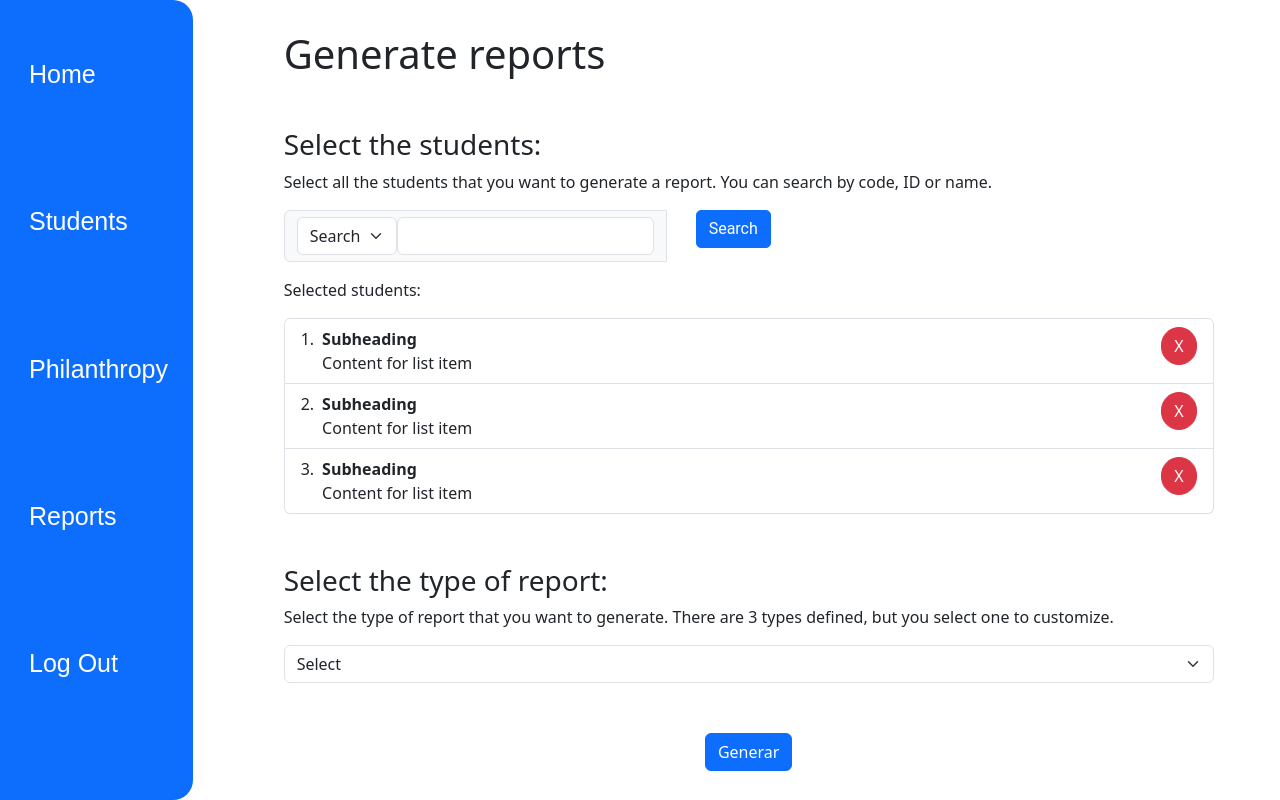
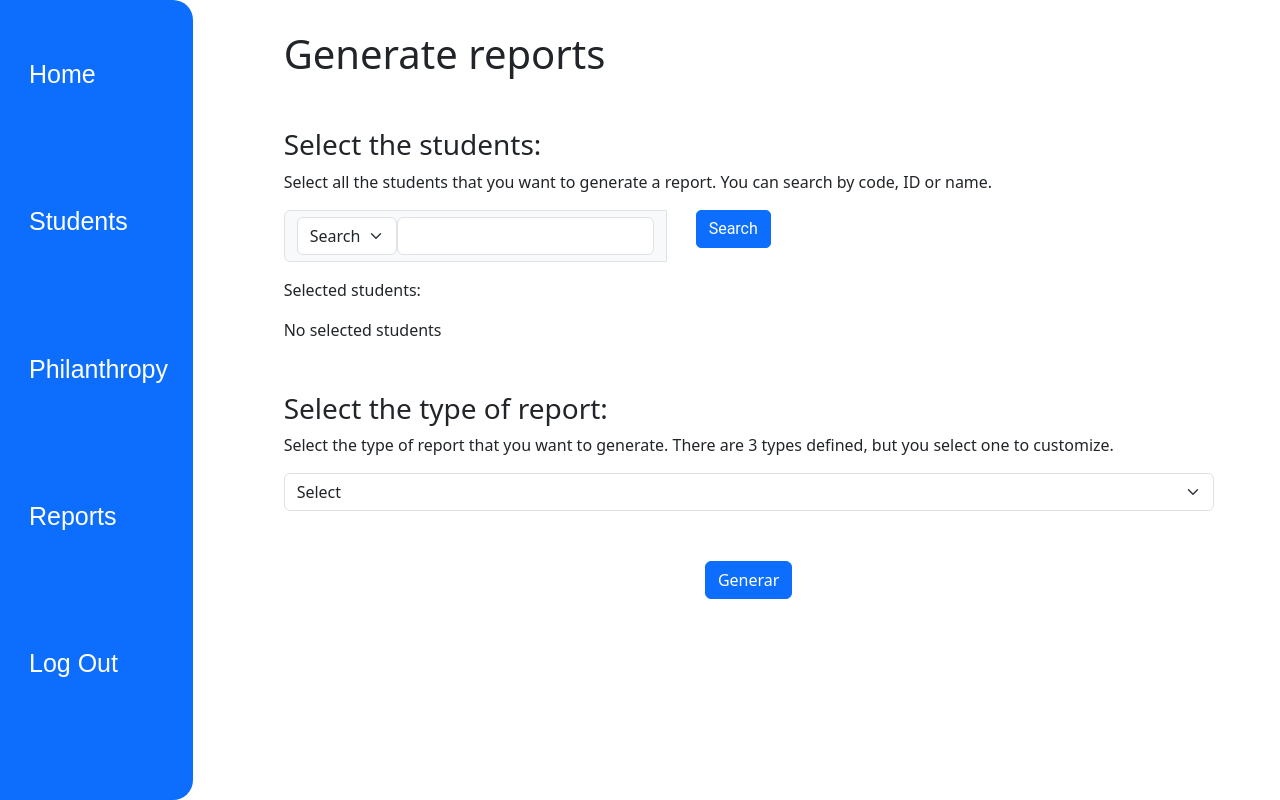
Before and after one commit to ICESI-PI1/icesi-filantrop-a-equipo-3, a Django app: page /reports/ in a window 1280 px wide. Run offline with Django 4.2, Linux system fonts and the light colour scheme.

Commit message:
feat(reports): Add function to students added

```diff
--- a/MSDE_App/static/script.js
+++ b/MSDE_App/static/script.js
@@ -13,3 +13,16 @@ function handleSearch() {
         }),
     })
 }
+
+function handleAddStudent(student) {
+    fetch('reports/add_student/', {
+        method: 'POST',
+        headers: {
+            'Content-Type': 'application/json',
+        },
+        body: JSON.stringify({
+            search_by: search_by_select,
+            data: data_to_search
+        }),
+    })
+}
--- a/MSDE_App/templates/report/reports.html
+++ b/MSDE_App/templates/report/reports.html
@@ -44,7 +44,7 @@
                                                 <button type="button" class="btn btn-secondary" data-bs-dismiss="modal">
                                                     Close
                                                 </button>
-                                                <button type="button" class="btn btn-primary">Add</button>
+                                                <button id="add-student-btn" onclick ="handleAddStudent({{ result }})" type="button" class="btn btn-primary">Add</button>
                                             </div>
                                         {% endif %}
                                         {% if result == None %}
@@ -64,29 +64,21 @@
                 </div>
                 <p>Selected students:</p>
                 <div>
-                    <ol class="list-group list-group-numbered">
-                        <li class="list-group-item d-flex justify-content-between align-items-start">
+                {% if students %}
+                    <ul class="list-group list-group-numbered">
+                        {% for s in students %}
+                            <li class="list-group-item d-flex justify-content-between align-items-start">
                             <div class="ms-2 me-auto">
-                                <div class="fw-bold">Subheading</div>
-                                Content for list item
+                                <div class="fw-bold">{{ s.student_name }}</div>
+                                Con código {{ s.student_code }}
                             </div>
                             <button type="button" class="btn btn-danger rounded-pill">X</button>
                         </li>
-                        <li class="list-group-item d-flex justify-content-between align-items-start">
-                            <div class="ms-2 me-auto">
-                                <div class="fw-bold">Subheading</div>
-                                Content for list item
-                            </div>
-                            <button type="button" class="btn btn-danger rounded-pill">X</button>
-                        </li>
-                        <li class="list-group-item d-flex justify-content-between align-items-start">
-                            <div class="ms-2 me-auto">
-                                <div class="fw-bold">Subheading</div>
-                                Content for list item
-                            </div>
-                            <button type="button" class="btn btn-danger rounded-pill">X</button>
-                        </li>
-                    </ol>
+                        {% endfor %}
+                    </ul>
+                {% else %}
+                    <p>No selected students</p>
+                {% endif %}
                 </div>
             </section>
         </article>
--- a/MSDE_App/urls.py
+++ b/MSDE_App/urls.py
@@ -17,5 +17,6 @@ urlpatterns = [
          views.philanthropy_edit, name='philanthropy_edit'),
     path('philanthropy/<str:philanthropy_code>/delete/',
          views.philanthropy_delete, name='delete_philanthropy'),
-    path('reports/', views.reports_view ,name='reports')
+    path('reports/', views.reports_view ,name='reports'),
+    path('reports/add_student', views.add_student ,name='reports_add_student')
 ]
--- a/MSDE_App/views/report_view.py
+++ b/MSDE_App/views/report_view.py
@@ -2,10 +2,20 @@ from django.shortcuts import render, redirect, get_object_or_404
 from MSDE_App.models import Report
 from MSDE_App.forms import *
 
+student_list = None
+
+def add_student(request, student_to_add):
+    if request.method == 'POST':
+        student_list.append(student_to_add)
+        return render(request, 'report/reports.html', {
+            'students':student_list
+        })
 
 def reports_view(request):
     if request.method != 'POST':
-        return render(request, 'report/reports.html')
+        return render(request, 'report/reports.html', {
+            'students':student_list
+        })
     else:
         try:
             data = json.loads(request.body)
@@ -33,7 +43,8 @@ def reports_view(request):
                     result = None
 
             return render(request, 'report/reports.html', {
-                'result': result
+                'result': result,
+                'students': student_list
             })
 
         except json.JSONDecodeError as e:
```
